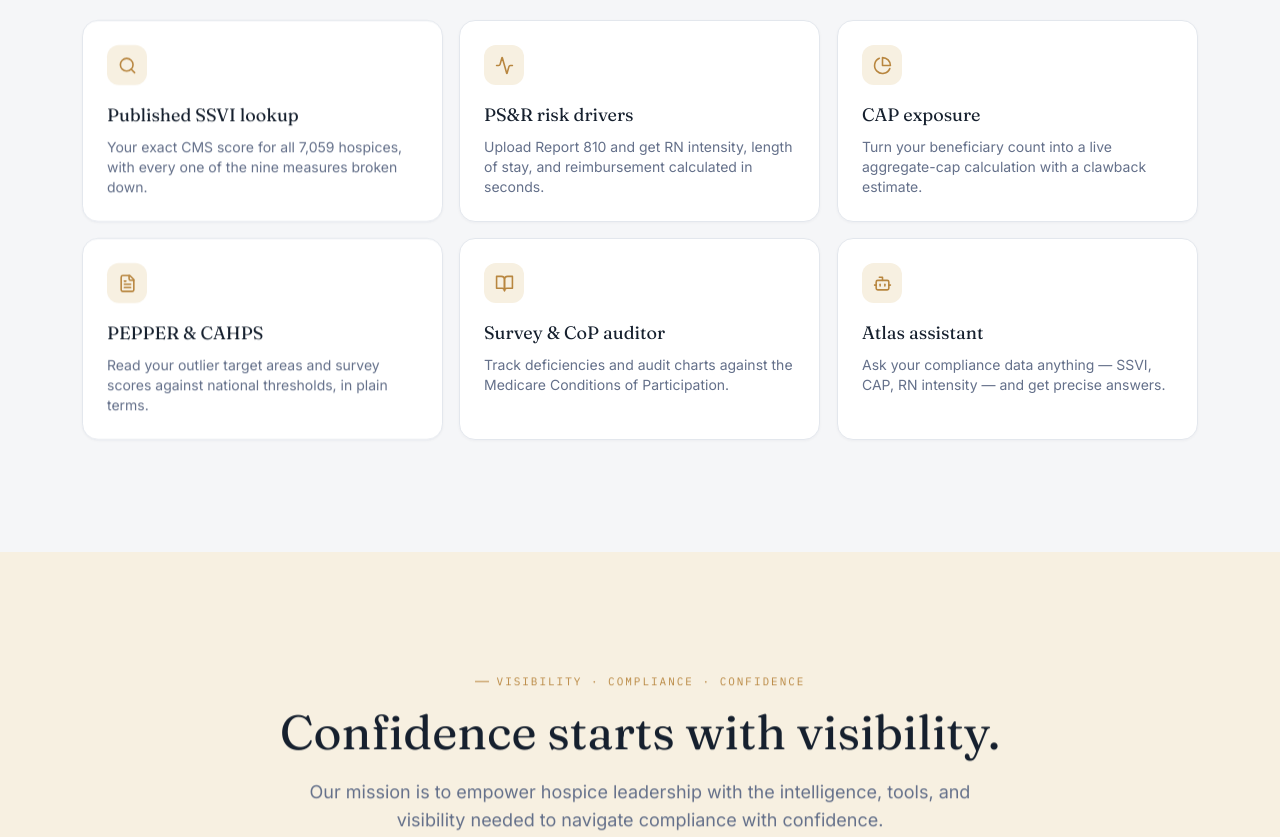
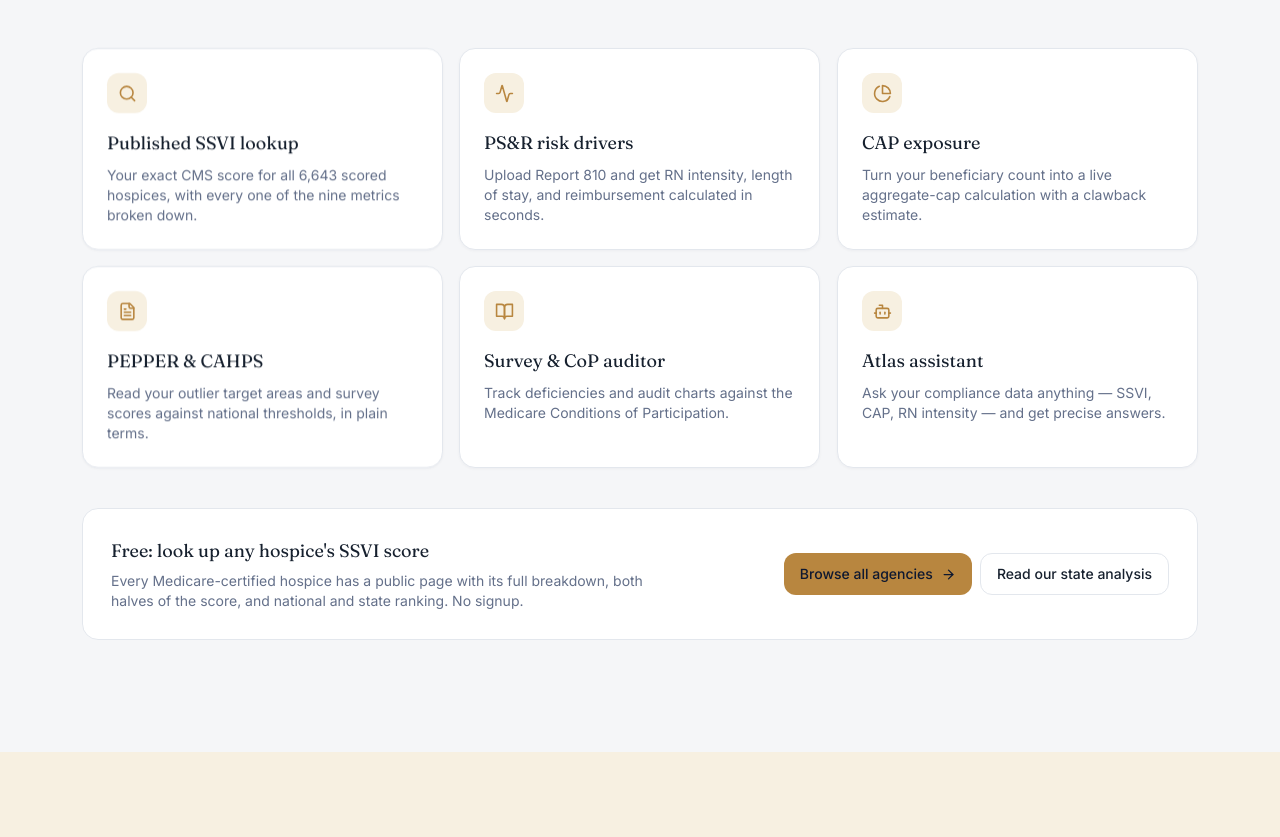
Before and after one commit to Evans-dz/Connect-Shield, a Next.js app: page / in a window 1280 px wide. Shown: the part 1281-2118 px from the top of the page. Built offline with nearby package versions, Linux system fonts and the light colour scheme; no server answers.

Commit message:
Revise hospice SSVI details and text formatting
Updated hospice SSVI lookup information and improved text clarity.

```diff
--- a/app/page.js
+++ b/app/page.js
@@ -6,7 +6,7 @@ import { SITE, STATS, COMPETITORS, FAQ } from "@/lib/site";
 import { SOLUTIONS } from "@/lib/solutions";
 
 const PLATFORM = [
-  { icon: Search, title: "Published SSVI lookup", body: "Your exact CMS score for all 7,059 hospices, with every one of the nine measures broken down." },
+  { icon: Search, title: "Published SSVI lookup", body: "Your exact CMS score for all 6,643 scored hospices, with every one of the nine metrics broken down." },
   { icon: Activity, title: "PS&R risk drivers", body: "Upload Report 810 and get RN intensity, length of stay, and reimbursement calculated in seconds." },
   { icon: PieChart, title: "CAP exposure", body: "Turn your beneficiary count into a live aggregate-cap calculation with a clawback estimate." },
   { icon: FileText, title: "PEPPER & CAHPS", body: "Read your outlier target areas and survey scores against national thresholds, in plain terms." },
@@ -46,7 +46,7 @@ export default function Home() {
                 CMS is scoring your hospice - Do you know your number?
               </h1>
               <p className="text-base md:text-lg mt-5 max-w-lg animate-fade-up" style={{ color: "#AEBAD0", animationDelay: "120ms" }}>
-                CMS now scores every hospice from 0 to 16 on nine claims-based measures. Connect Shield shows you your number, reads your own reports alongside it, and tells you exactly what to fix — securely, on encrypted, per-clinic isolated infrastructure.
+                CMS now scores every hospice from 0 to 16 on nine claims-based metrics — eight utilization measures plus non-hospice spending. Connect Shield shows you your number, reads your own reports alongside it, and tells you exactly what to fix — securely, on encrypted, per-clinic isolated infrastructure.
               </p>
               <div className="flex flex-wrap gap-3 mt-7 animate-fade-up" style={{ animationDelay: "180ms" }}>
                 <Link href="/demo" className="inline-flex items-center gap-2 rounded-xl px-5 py-3 text-sm font-medium" style={{ background: "#B8863F", color: "#0E1830" }}>
@@ -110,6 +110,27 @@ export default function Home() {
             );
           })}
         </div>
+
+        <Reveal delay={120}>
+          <div className="mt-10 rounded-2xl bg-white p-6 md:p-7" style={{ border: "1px solid #E3E7ED" }}>
+            <div className="flex flex-wrap items-center justify-between gap-4">
+              <div>
+                <h3 className="font-display text-lg text-ink">Free: look up any hospice&apos;s SSVI score</h3>
+                <p className="text-sm text-slate mt-1.5 max-w-xl">
+                  Every Medicare-certified hospice has a public page with its full breakdown, both halves of the score, and national and state ranking. No signup.
+                </p>
+              </div>
+              <div className="flex flex-wrap gap-2">
+                <Link href="/hospice" className="inline-flex items-center gap-2 rounded-xl px-4 py-2.5 text-sm font-medium" style={{ background: "#B8863F", color: "#0E1830" }}>
+                  Browse all agencies <ArrowRight size={15} />
+                </Link>
+                <Link href="/hospice/ssvi-by-state" className="inline-flex items-center gap-2 rounded-xl px-4 py-2.5 text-sm font-medium text-ink" style={{ border: "1px solid #E3E7ED" }}>
+                  Read our state analysis
+                </Link>
+              </div>
+            </div>
+          </div>
+        </Reveal>
       </section>
 
       {/* ── MISSION ───────────────────────────────────────── */}
@@ -133,7 +154,7 @@ export default function Home() {
           <Reveal>
             <div className="eyebrow">Solutions</div>
             <h2 className="font-display text-ink mt-3" style={{ fontSize: "clamp(1.8rem, 3.4vw, 2.6rem)", lineHeight: 1.1 }}>
-              Built around the terms you're already searching.
+              Built around the terms you&apos;re already searching.
             </h2>
           </Reveal>
           <div className="grid md:grid-cols-2 gap-3 mt-12">
@@ -249,7 +270,7 @@ export default function Home() {
                 See your full compliance picture in one call.
               </h2>
               <p className="mt-4 max-w-lg mx-auto" style={{ color: "#AEBAD0" }}>
-                We'll set up your secure portal, load your CCN, and walk your team through exactly what's driving your score.
+                We&apos;ll set up your secure portal, load your CCN, and walk your team through exactly what&apos;s driving your score.
               </p>
               <Link href="/demo" className="inline-flex items-center gap-2 rounded-xl px-6 py-3.5 text-sm font-medium mt-7" style={{ background: "#B8863F", color: "#0E1830" }}>
                 Book a demo <ArrowRight size={16} />
```
